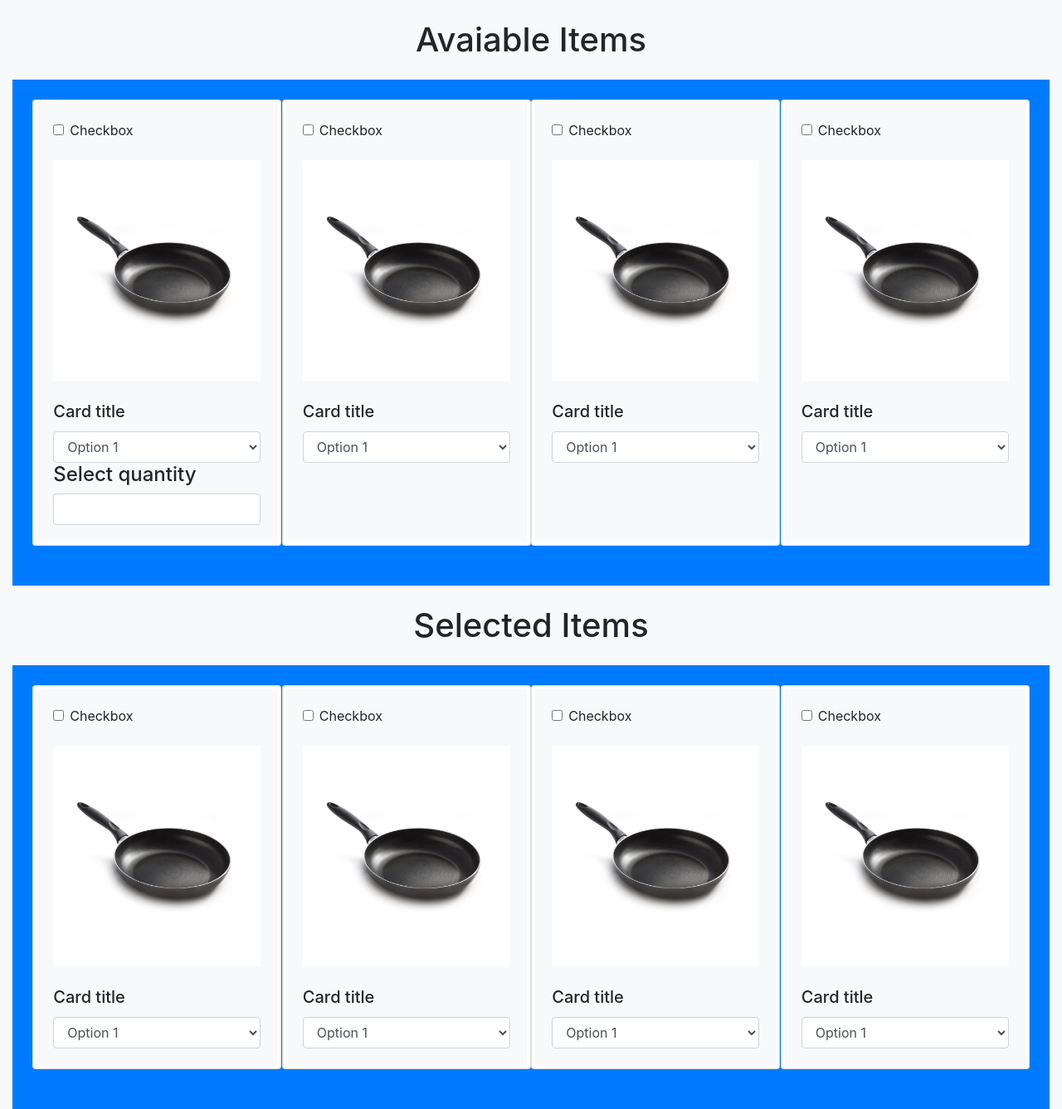
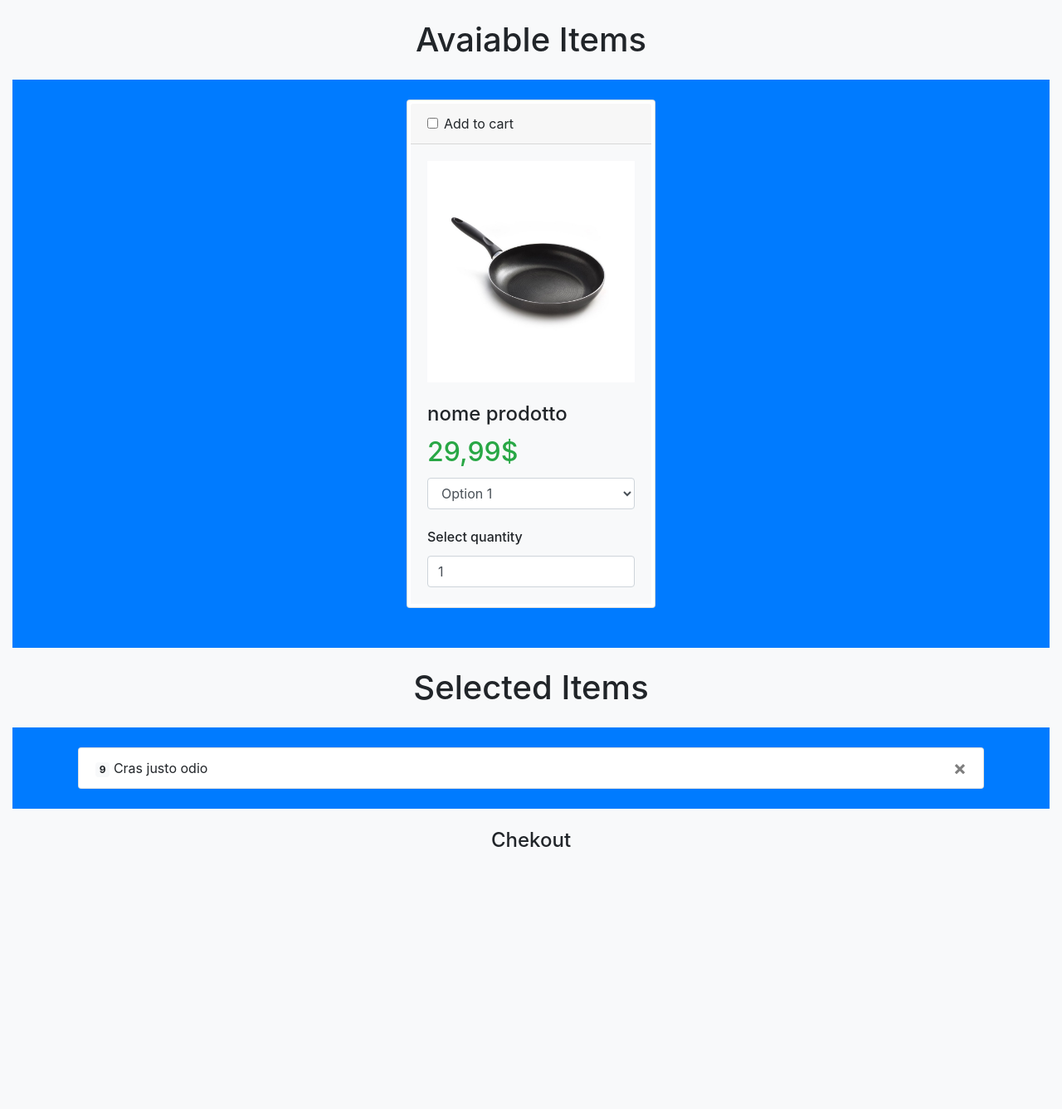
Before and after one commit to PirottaNicola/Progetto-Riepilogo-Ordine-nuovo, a website: page src/index.html in a window 1280 px wide. Shown: the whole page at 83% size. After the commit the page ends 1051 px from the top, so only its background shows below. Drawn offline with nearby package versions, Linux system fonts and the light colour scheme.

Commit message:
html update (before fork)

```diff
--- a/src/index.html
+++ b/src/index.html
@@ -8,164 +8,67 @@
     <script defer type="module" src="main.js"></script>
     <!-- import bootstrap-->
     <link rel="stylesheet" href="https://stackpath.bootstrapcdn.com/bootstrap/4.5.2/css/bootstrap.min.css">
-    <link rel="stylesheet" href="index.css">
 </head>
 
 <body class="bg-light">
+    <!--? AVAIBLE ITEMS SECTION-->
     <header class="text-center m-4">
         <h1 class="">Avaiable Items</h1>
     </header>
     <main class="container-fluid">
         <div class="d-flex flex-wrap justify-content-around bg-primary p-4 ">
             <div class="card p-1 mb-4" style="max-width: 300px;">
-                <div class="card-body bg-light">
-                    <div class="form-check mb-4">
+                <div class="card-header">
+                    <div class="form-check">
                         <input class="form-check-input" type="checkbox" value="" id="defaultCheck1">
                         <label class="form-check-label" for="defaultCheck1">
-                            Checkbox
+                            Add to cart
                         </label>
                     </div>
+                </div>
+                <div class="card-body bg-light">
                     <img src="./static/padella.jpg" class="img-fluid mb-4" alt="Responsive image">
-                    <h5 class="card-title">Card title</h5>
-                    <select class="form-control">
+                    <h4 class="card-title">nome prodotto</h4>
+                    <!--price-->
+                    <h2 class="card-title text-success">29,99$</h2>
+                    <select class="form-control mb-4">
                         <option>Option 1</option>
                         <option>Option 2</option>
                         <option>Option 3</option>
                     </select>
-                    <h4>Select quantity</h4>
-                    <input type="number" class="form-control" id="quantity" name="quantity" min="1" max="5"
+                    <h6 class="card-title">Select quantity</h6>
+                    <input type="number" class="form-control" id="quantity" name="quantity" min="1" max="5" value="1"
                         onkeydown="return false" style="caret-color: transparent;">
-                </div>
-            </div>
-            <div class="card p-1 mb-4" style="max-width: 300px;">
-                <div class="card-body bg-light">
-                    <div class="form-check mb-4">
-                        <input class="form-check-input" type="checkbox" value="" id="defaultCheck1">
-                        <label class="form-check-label" for="defaultCheck1">
-                            Checkbox
-                        </label>
-                    </div>
-                    <img src="./static/padella.jpg" class="img-fluid mb-4" alt="Responsive image">
-                    <h5 class="card-title">Card title</h5>
-                    <select class="form-control">
-                        <option>Option 1</option>
-                        <option>Option 2</option>
-                        <option>Option 3</option>
-                    </select>
-                </div>
-            </div>
-            <div class="card p-1 mb-4" style="max-width: 300px;">
-                <div class="card-body bg-light">
-                    <div class="form-check mb-4">
-                        <input class="form-check-input" type="checkbox" value="" id="defaultCheck1">
-                        <label class="form-check-label" for="defaultCheck1">
-                            Checkbox
-                        </label>
-                    </div>
-                    <img src="./static/padella.jpg" class="img-fluid mb-4" alt="Responsive image">
-                    <h5 class="card-title">Card title</h5>
-                    <select class="form-control">
-                        <option>Option 1</option>
-                        <option>Option 2</option>
-                        <option>Option 3</option>
-                    </select>
-                </div>
-            </div>
-            <div class="card p-1 mb-4" style="max-width: 300px;">
-                <div class="card-body bg-light">
-                    <div class="form-check mb-4">
-                        <input class="form-check-input" type="checkbox" value="" id="defaultCheck1">
-                        <label class="form-check-label" for="defaultCheck1">
-                            Checkbox
-                        </label>
-                    </div>
-                    <img src="./static/padella.jpg" class="img-fluid mb-4" alt="Responsive image">
-                    <h5 class="card-title">Card title</h5>
-                    <select class="form-control">
-                        <option>Option 1</option>
-                        <option>Option 2</option>
-                        <option>Option 3</option>
-                    </select>
                 </div>
             </div>
             <!-- Add more columns with cards here -->
         </div>
+        <!--? SELECTED ITEMS SECTION-->
         <div class="text-center m-4">
             <h1 class="">Selected Items</h1>
         </div>
-        <div class="d-flex flex-wrap justify-content-around bg-primary p-4 ">
-            <div class="card p-1 mb-4" style="max-width: 300px;">
-                <div class="card-body bg-light">
-                    <div class="form-check mb-4">
-                        <input class="form-check-input" type="checkbox" value="" id="defaultCheck1">
-                        <label class="form-check-label" for="defaultCheck1">
-                            Checkbox
-                        </label>
-                    </div>
-                    <img src="./static/padella.jpg" class="img-fluid mb-4" alt="Responsive image">
-                    <h5 class="card-title">Card title</h5>
-                    <select class="form-control">
-                        <option>Option 1</option>
-                        <option>Option 2</option>
-                        <option>Option 3</option>
-                    </select>
-                </div>
+        <div class="continer-fluid bg-primary">
+            <div class="container-sm p-4 ">
+                <ul class="list-group">
+                    <li class="list-group-item d-flex justify-content-between align-items-center">
+                        <justify-content-left>
+                            <span class="badge badge-light">9</span>
+                            Cras justo odio
+                        </justify-content-left>
+                        <button type="button" class="close" aria-label="Close">
+                            <span aria-hidden="true">&times;</span>
+                        </button>
+                    </li>
+                </ul>
+                <!-- Add more columns with cards here -->
             </div>
-            <div class="card p-1 mb-4" style="max-width: 300px;">
-                <div class="card-body bg-light">
-                    <div class="form-check mb-4">
-                        <input class="form-check-input" type="checkbox" value="" id="defaultCheck1">
-                        <label class="form-check-label" for="defaultCheck1">
-                            Checkbox
-                        </label>
-                    </div>
-                    <img src="./static/padella.jpg" class="img-fluid mb-4" alt="Responsive image">
-                    <h5 class="card-title">Card title</h5>
-                    <select class="form-control">
-                        <option>Option 1</option>
-                        <option>Option 2</option>
-                        <option>Option 3</option>
-                    </select>
-                </div>
-            </div>
-            <div class="card p-1 mb-4" style="max-width: 300px;">
-                <div class="card-body bg-light">
-                    <div class="form-check mb-4">
-                        <input class="form-check-input" type="checkbox" value="" id="defaultCheck1">
-                        <label class="form-check-label" for="defaultCheck1">
-                            Checkbox
-                        </label>
-                    </div>
-                    <img src="./static/padella.jpg" class="img-fluid mb-4" alt="Responsive image">
-                    <h5 class="card-title">Card title</h5>
-                    <select class="form-control">
-                        <option>Option 1</option>
-                        <option>Option 2</option>
-                        <option>Option 3</option>
-                    </select>
-                </div>
-            </div>
-            <div class="card p-1 mb-4" style="max-width: 300px;">
-                <div class="card-body bg-light">
-                    <div class="form-check mb-4">
-                        <input class="form-check-input" type="checkbox" value="" id="defaultCheck1">
-                        <label class="form-check-label" for="defaultCheck1">
-                            Checkbox
-                        </label>
-                    </div>
-                    <img src="./static/padella.jpg" class="img-fluid mb-4" alt="Responsive image">
-                    <h5 class="card-title">Card title</h5>
-                    <select class="form-control">
-                        <option>Option 1</option>
-                        <option>Option 2</option>
-                        <option>Option 3</option>
-                    </select>
-                </div>
-            </div>
-            <!-- Add more columns with cards here -->
         </div>
     </main>
-    <footer></footer>
+    <footer>
+        <div class="text-center m-4">
+            <h4 class="">Chekout</h4>
+        </div>
+    </footer>
     <!-- import jquery and bootstrap js-->
     <script src="https://code.jquery.com/jquery-3.5.1.slim.min.js"></script>
     <script src="https://stackpath.bootstrapcdn.com/bootstrap/4.5.2/js/bootstrap.bundle.min.js"></script>
```
